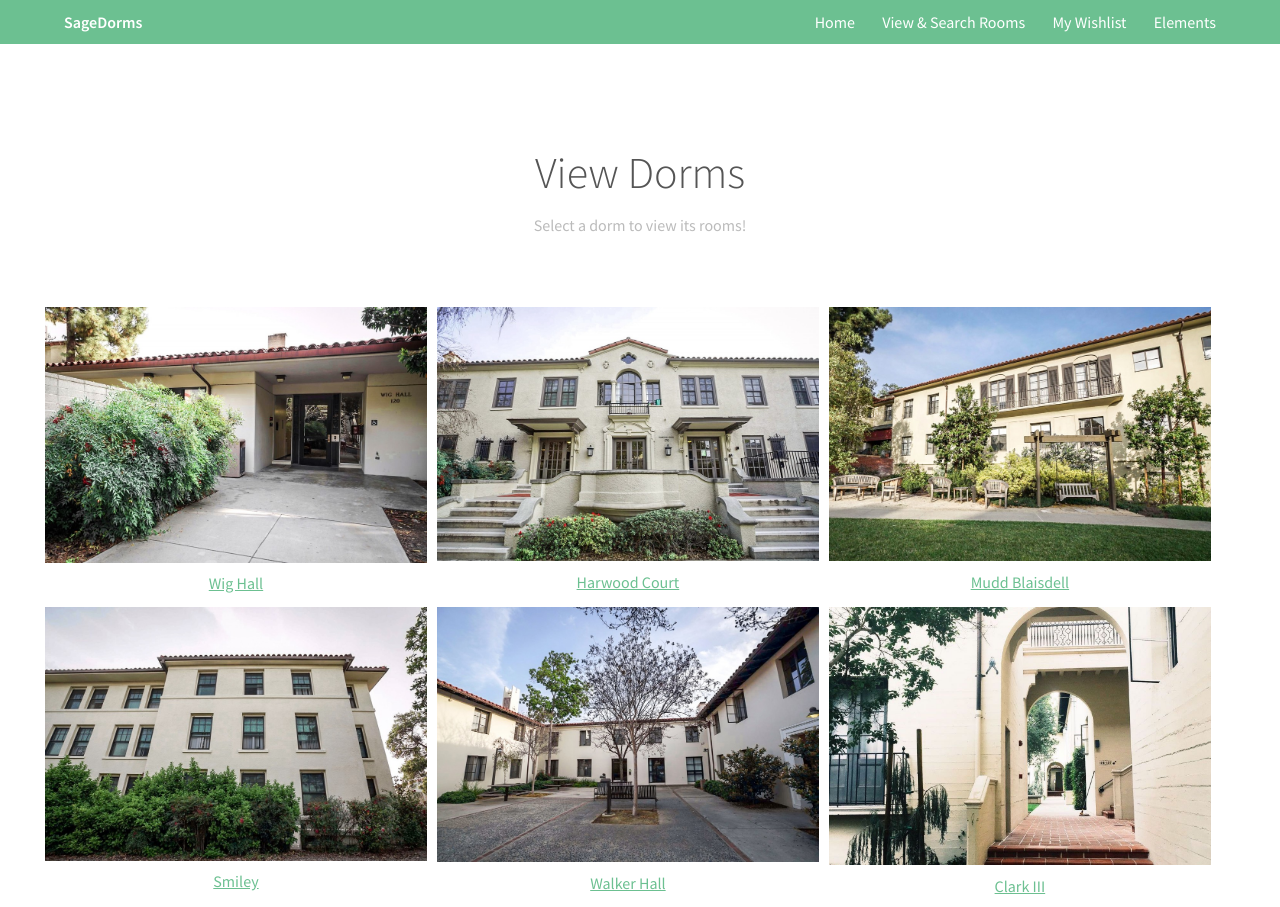
After one commit to ilanashapiro/SageDorms, a Flask app: template templates/displayPageInfo.html in a window 1280 px wide. The commit adds this page. Shown: the top 907 px of the page. Run offline with Flask 2, Linux system fonts and the light colour scheme; the template is opened without the code that fills it, so the values that code supplies are empty; some libraries are stand-ins or nearby versions; grey boxes are pictures that could not be loaded.

Commit message:
linked selection page

```diff
--- /dev/null
+++ b/templates/displayPageInfo.html
@@ -0,0 +1,112 @@
+<!DOCTYPE HTML>
+<!--
+	Projection by TEMPLATED
+	templated.co @templatedco
+	Released for free under the Creative Commons Attribution 3.0 license (templated.co/license)
+-->
+<html>
+	<head>
+		<title>Generic - SageDorms</title>
+		<meta charset="utf-8" />
+		<meta name="viewport" content="width=device-width, initial-scale=1" />
+		<link rel="stylesheet" href="{{url_for('static', filename='css/main.css')}}" />
+	</head>
+	<body class="subpage">
+
+		<!-- Header -->
+			<header id="header">
+				<div class="inner">
+					<a href="index.html" class="logo"><strong>SageDorms</strong> </a>
+					<nav id="nav">
+						<a href="index.html">Home</a>
+            <a href="generic.html">View & Search Rooms</a>
+            <a href="wishlist.html">My Wishlist</a>
+						<a href="elements.html">Elements</a>
+					</nav>
+					<a href="#navPanel" class="navPanelToggle"><span class="fa fa-bars"></span></a>
+				</div>
+			</header>
+
+		<!-- Three -->
+			<section id="three" class="wrapper">
+				<div class="inner">
+					<header class="align-center">
+						<h2>View Dorms</h2>
+						<p>Select a dorm to view its rooms!</p>
+					</header>
+
+<div class="row">
+  <div class="column">
+    <img src="{{url_for('static', filename='images/Dorms/wig.jpg')}}" alt="Wig" style="width:100%"/>
+    <a href="wig.html"><center>Wig Hall</center></a>
+  </div>
+  <div class="column">
+    <img src="{{url_for('static', filename='images/Dorms/harwood.jpg')}}" alt="Harwood" style="width:100%"/>
+    <a href="harwood.html"><center>Harwood Court</center></a>
+  </div>
+  <div class="column">
+    <img src="{{url_for('static', filename='images/Dorms/muddblais.jpg')}}" alt="Mudd-Blaisdell" style="width:100%"/>
+    <a href="muddblais.html"><center>Mudd Blaisdell</center></a>
+  </div>
+</div>
+
+<div class="row">
+  <div class="column">
+    <img src="{{url_for('static', filename='images/Dorms/smiley.jpg')}}" alt="Smiley" style="width:100%"/>
+    <a href="{{url_for('smiley')}}"><center>Smiley</center></a>
+  </div>
+  <div class="column">
+    <img src="images/Dorms/walker.jpg" alt="Walker" style="width:100%">
+    <a href="walker.html"><center>Walker Hall</center></a>
+  </div>
+  <div class="column">
+    <img src="images/Dorms/clark3.jpg" alt="Clark3" style="width:100%">
+    <a href="clark3.html"><center>Clark III</center></a>
+  </div>
+</div>
+
+<div class="row">
+  <div class="column">
+    <img src="images/Dorms/clark5.jpg" alt="Clark5" style="width:100%">
+    <a href="clark5.html"><center>Clark V</center></a>
+  </div>
+  <div class="column">
+    <img src="images/Dorms/clark1.jpg" alt="Clark1" style="width:100%">
+    <a href="clark1.html"><center>Clark I</center></a>
+  </div>
+  <div class="column">
+    <img src="images/Dorms/norton.jpg" alt="Norton" style="width:100%">
+    <a href="norton.html"><center>Norton</center></a>
+  </div>
+</div>
+
+<div class="row">
+  <div class="column">
+    <img src="images/Dorms/lawry.jpg" alt="Lawry" style="width:100%">
+    <a href="lawry.html"><center>Lawry Court</center></a>
+  </div>
+  <div class="column">
+    <img src="images/Dorms/sontag.jpg" alt="Sontag" style="width:100%">
+    <a href="sontag.html"><center>Sontag</center></a>
+  </div>
+  <div class="column">
+    <img src="images/Dorms/dialynas.jpg" alt="Dialynas" style="width:100%">
+    <a href="dialynas.html"><center>Dialynas</center></a>
+  </div>
+</div>
+
+				</div>
+			</section>
+
+		<!-- Footer -->
+
+
+		<!-- Scripts -->
+		<link rel="stylesheet" href="{{url_for('static', filename='js/jquery.min.css')}}" />
+        <script src="assets/js/jquery.min.js"></script>
+        <script src="assets/js/skel.min.js"></script>
+        <script src="assets/js/util.js"></script>
+        <script src="assets/js/main.js"></script>
+
+	</body>
+</html>
--- a/templates/index.html
+++ b/templates/index.html
@@ -19,8 +19,9 @@
 					<a href="index.html" class="logo"><strong>SageDorms</strong> </a>
 					<nav id="nav">
 						<a href="{{url_for('index')}}">Home</a>
-						<a href="{{url_for('dorms')}}">View & Search Dorms</a>
-						<a href="elements.html">My Wishlist</a>
+						<a href="{{url_for('dorms')}}">View Dorms</a>
+						<a href="{{url_for('pageselection')}}">Search Dorms</a>
+						<a href="{{url_for('wishlist')}}">My Wishlist</a>
                         {% if loggedIn == False %}
                             <a href="{{url_for('login')}}">Login</a>
                         {% else %}
```
Also changed, not shown: templates/displaySelectionInfo.html (added, +52 -0 lines), templates/selectionpage.html (+8 -2 lines).
